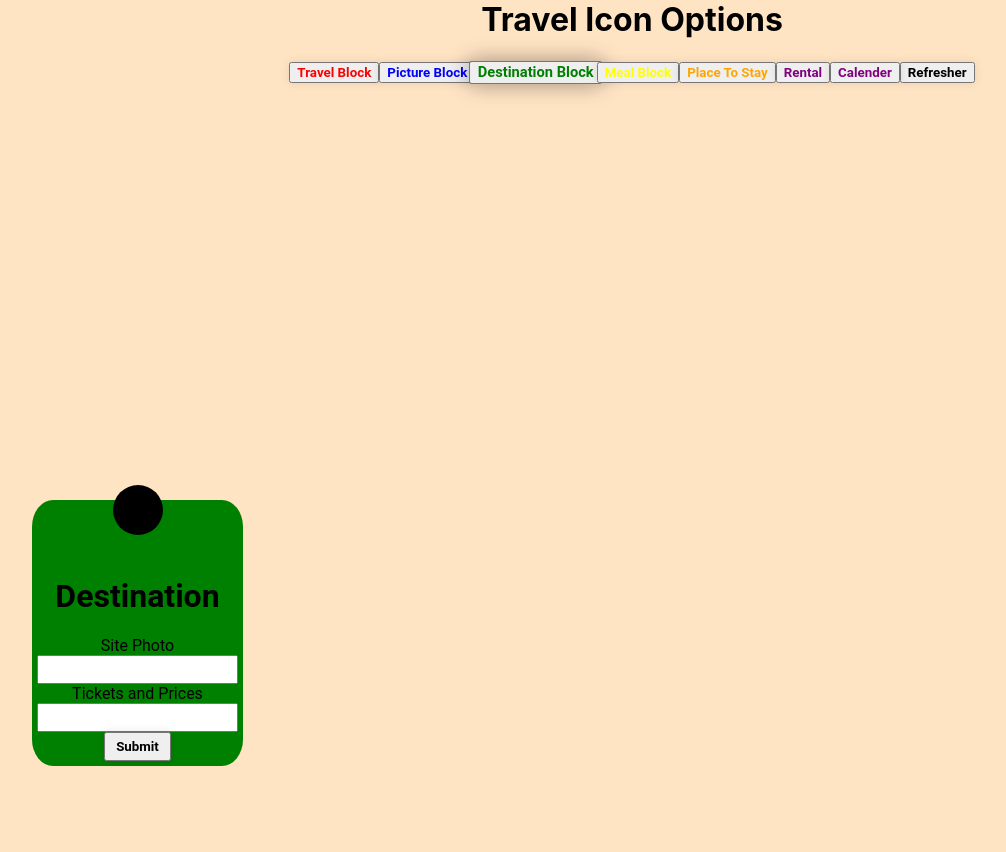
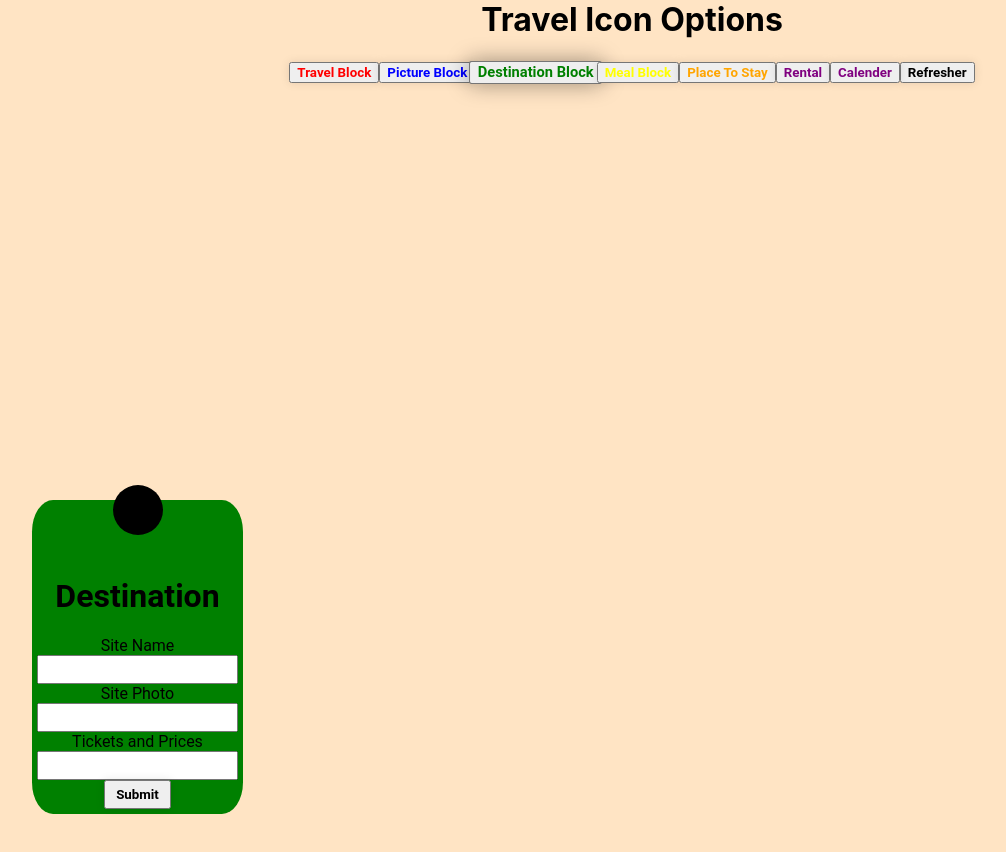
Before and after one commit to Dccai/Hackathon-Travel, a React (Create React App) app: page / in a window 1280 px wide. Both pictures are taken after a click on the button "Destination Block". Shown: the top 852 px of the page, without its empty margins (8-1014 px from the left). Built offline with nearby package versions, Linux system fonts and the light colour scheme.

Commit message:
Update MainPage.js

```diff
--- a/src/Pages/MainPage.js
+++ b/src/Pages/MainPage.js
@@ -301,7 +301,7 @@ this.deletedNodes.current=[];
     }
     else{
         this.nodeSetter(h);
-        return (<Draggable ><li className="destBlock"key={h}><div id={h} onClick={this.nodeConnector}  style={{borderRadius:"50%",backgroundColor:"black",width:"50px",height:'50px',marginLeft:"auto",marginRight:"auto",position:'relative',top:"-20px"}}>  </div><h1>Destination</h1><form onSubmit={this.handleSightSeeingSubmit}><label htmlFor="SightSeeing Site">Site Photo</label><input name="SightSeeing Site" type="text"></input><label htmlFor="Tickets and Prices">Tickets and Prices</label><input name="Tickets and Prices" type="text"></input><input type="submit"id="BUTTON"></input></form></li></Draggable>);
+        return (<Draggable ><li className="destBlock"key={h}><div id={h} onClick={this.nodeConnector}  style={{borderRadius:"50%",backgroundColor:"black",width:"50px",height:'50px',marginLeft:"auto",marginRight:"auto",position:'relative',top:"-20px"}}>  </div><h1>Destination</h1><form onSubmit={this.handleSightSeeingSubmit}><label htmlFor="Site Name">Site Name</label><input type="text" name="Site Name"></input><label htmlFor="SightSeeing Site">Site Photo</label><input name="SightSeeing Site" type="text"></input><label htmlFor="Tickets and Prices">Tickets and Prices</label><input name="Tickets and Prices" type="text"></input><input type="submit"id="BUTTON"></input></form></li></Draggable>);
         }
 })}</ul>
  {this.spawnConnections()}{this.nodeArray.map(z=>{
```
